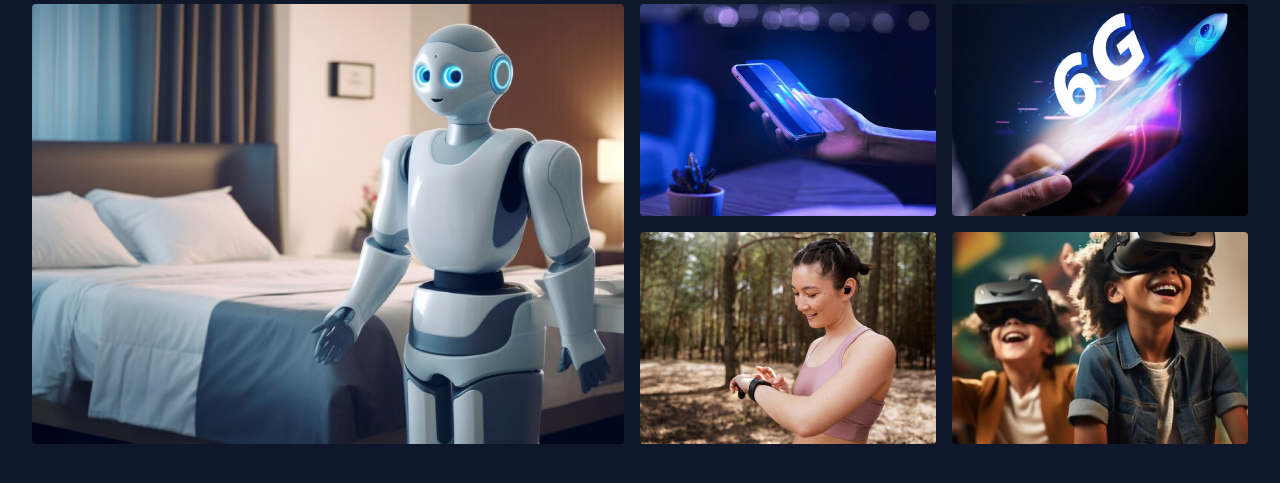
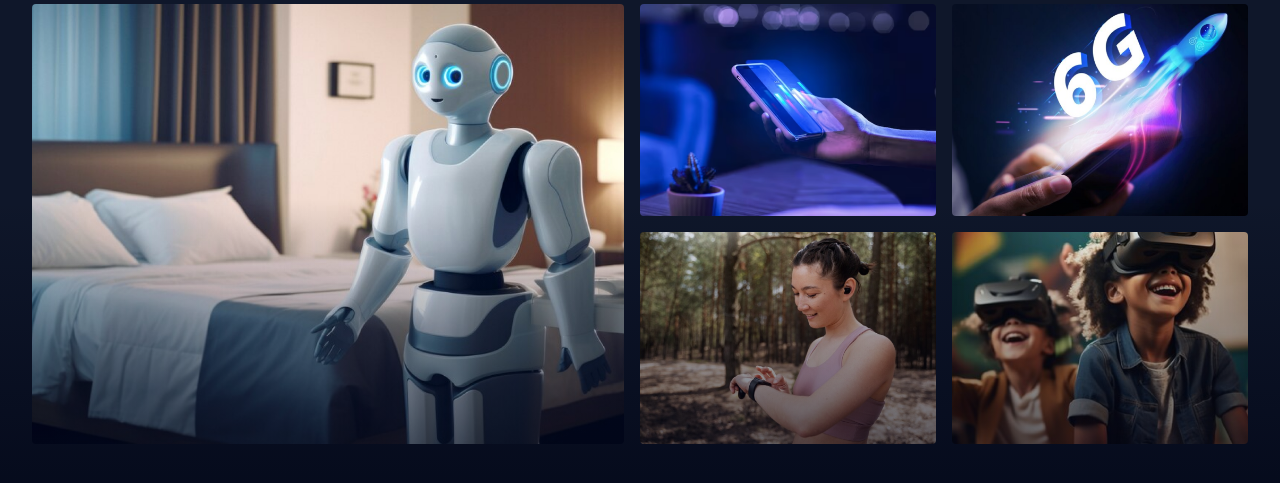
Before and after one commit to isrique9/rocket_project, a Flask app: page /noticias/ in a window 1280 px wide. Shown: the part 200-683 px from the top of the page. Run offline with Flask 3, Linux system fonts and the light colour scheme; some web fonts are replaced.

Commit message:
:lipstick::sparkles: FEAT: Adicionando o degradê.

```diff
--- a/src/app/static/css/noticias_style/sections.css
+++ b/src/app/static/css/noticias_style/sections.css
@@ -4,4 +4,17 @@
         object-fit: cover;
         border-radius: 4px;
     }
+    .card {
+        &::before {
+            content: "";
+            position: absolute;
+            inset: 0;
+            top: 50%;
+            background: linear-gradient(
+                180deg,
+                transparent 0%,
+                #020617 100%
+            );
+        }
+    }
 }
--- a/src/app/templates/partials/feed_noticias.html
+++ b/src/app/templates/partials/feed_noticias.html
@@ -31,7 +31,7 @@
 
 <main class="grid container">
     <section id="featured" class="grid grid-flow-col gap-16">
-        <div>
+        <div class="card">
             <img src="{{ url_for('static', filename='img/viagens_img/robot.png') }}" alt="imagem robo">
         </div>
 
```
